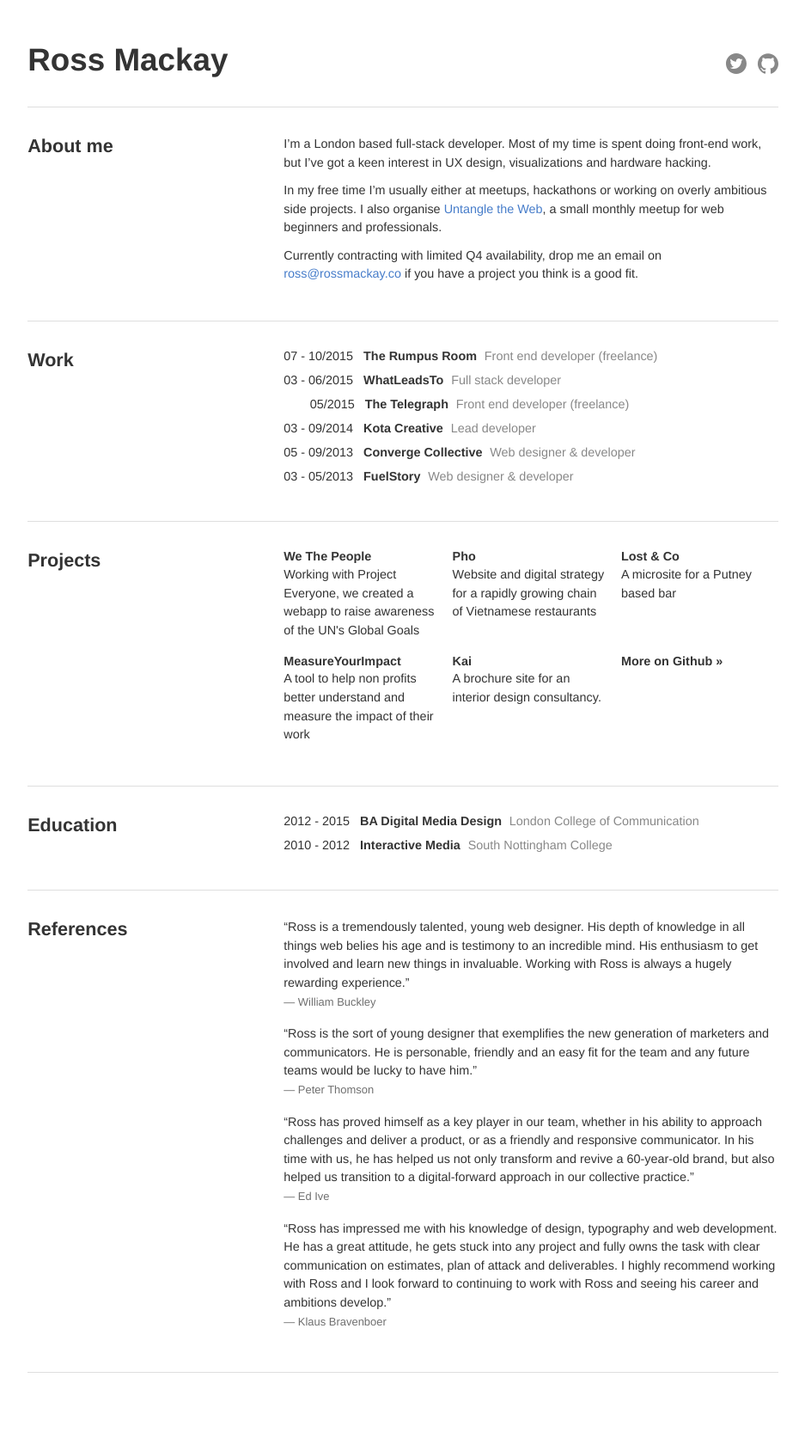
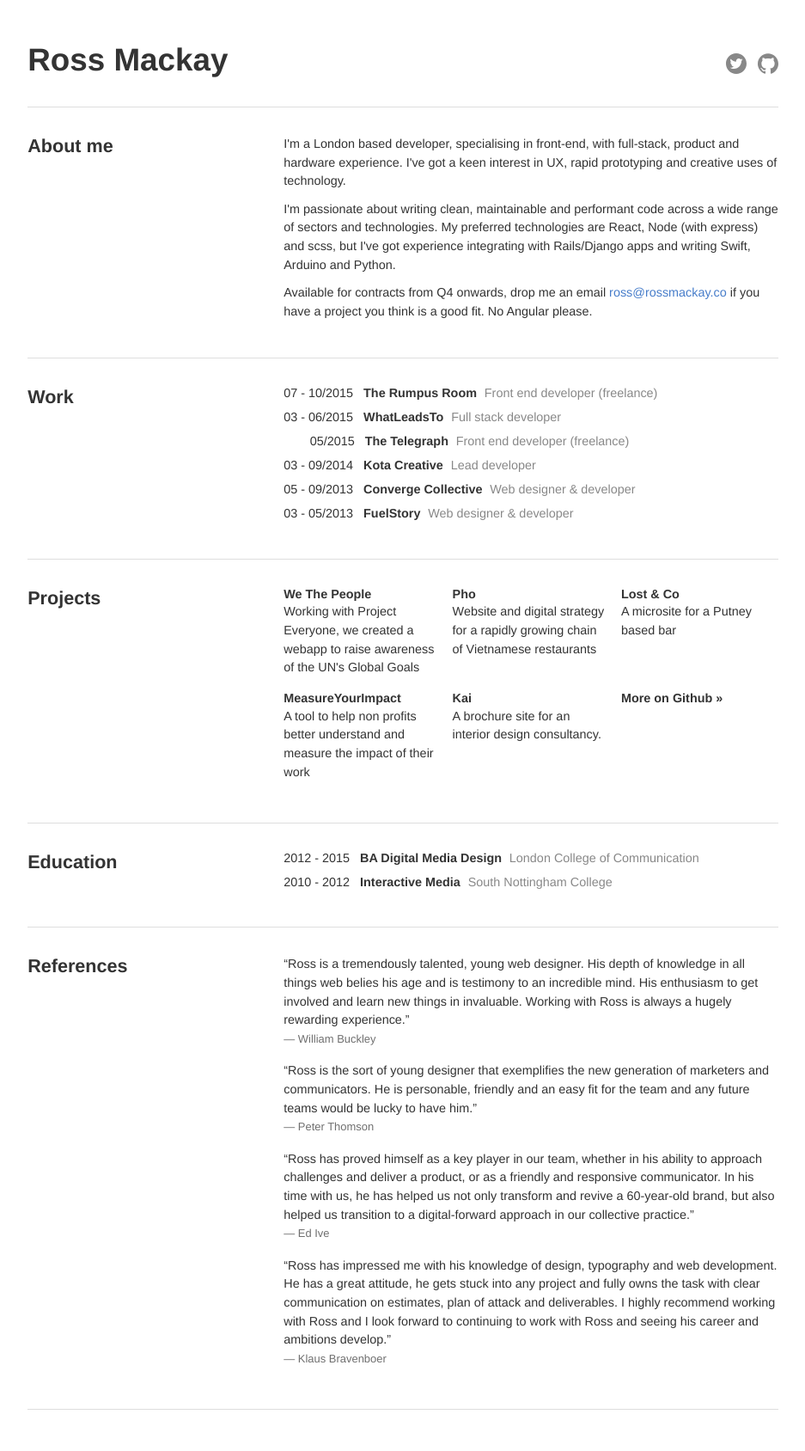
Before and after one commit to mcky/mcky.github.io, a Jekyll site: the page built from cv.html, in a window 1280 px wide. Shown: the whole page at 86% size, without its empty margins (171-1108 px from the left). Built offline with Jekyll 4.4.1, drawn with Linux system fonts in a browser that asks for light colours; before the commit the page ends 1645 px from its top, so only the background shows below that.

Commit message:
Update bio

```diff
--- a/cv.html
+++ b/cv.html
@@ -8,9 +8,9 @@ layout: cv
 <section class="cv__section">
 	<h2 class="cv__section__title">About me</h2>
 	<div class="cv__section__body">
-		<p>I&#8217;m a London based full-stack developer. Most of my time is spent doing front-end work, but I&#8217;ve got a keen interest in UX design, visualizations and hardware hacking.</p>
-		<p>In my free time I&#8217;m usually either at meetups, hackathons or working on overly ambitious side projects. I also organise <a href="http://untangletheweb.co.uk" target="_blank">Untangle the Web</a>, a small monthly meetup for web beginners and professionals.</p>
-		<p>Currently contracting with limited Q4 availability, drop me an email on <a href="mailto:ross@rossmackay.co">ross@rossmackay.co</a> if you have a project you think is a good fit.</p>
+		<p>I'm a London based developer, specialising in front-end, with full-stack, product and hardware experience. I've got a keen interest in UX, rapid prototyping and creative uses of technology. </p>
+		<p>I'm passionate about writing clean, maintainable and performant code across a wide range of sectors and technologies. My preferred technologies are React, Node (with express) and scss, but I've got experience integrating with Rails/Django apps and writing Swift, Arduino and Python.</p>
+		<p>Available for contracts from Q4 onwards, drop me an email <a href="mailto:ross@rossmackay.co">ross@rossmackay.co</a> if you have a project you think is a good fit. No Angular please.</p>
 	</div>
 </section>
 
```
